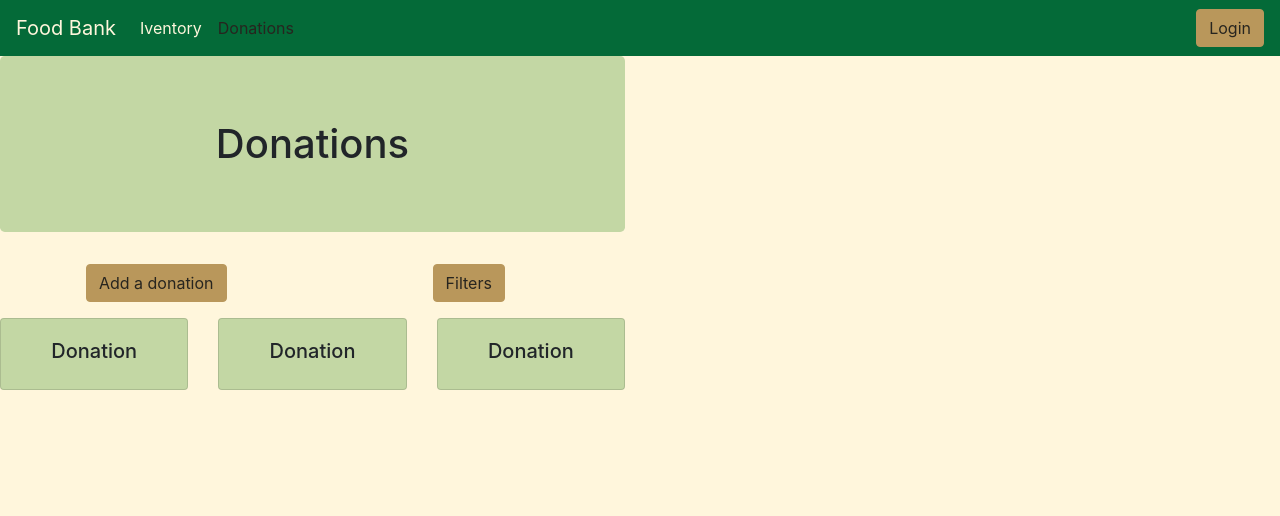
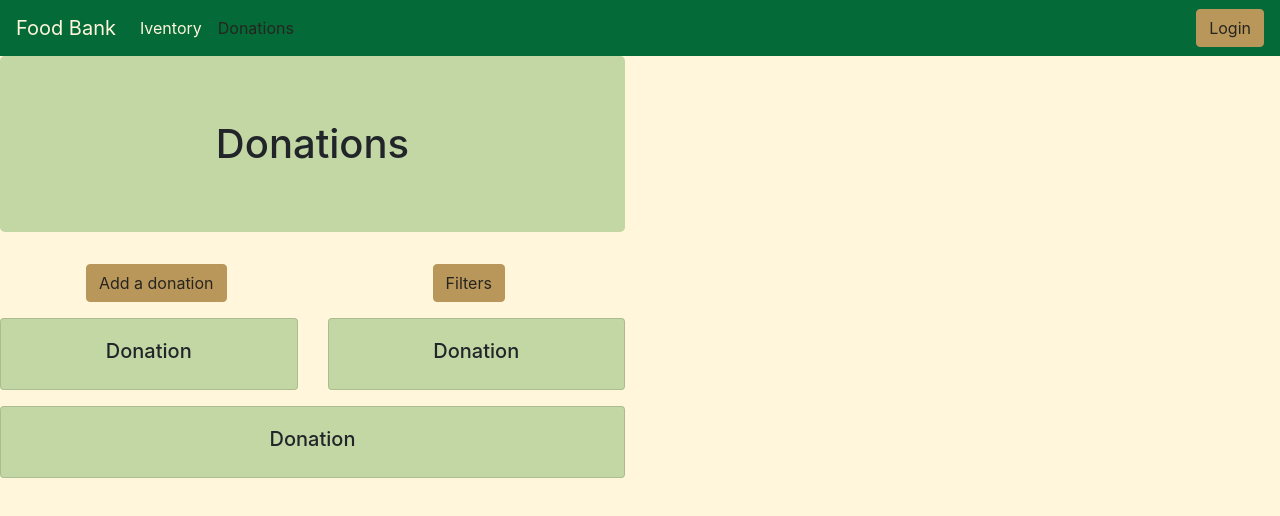
Before and after one commit to spamntaters/foodBankAngular, an Angular app: page /donations in a window 1280 px wide. Shown: the top 516 px of the page. Built offline with nearby package versions, Linux system fonts and the light colour scheme; data requests are answered from the project's data file.

Commit message:
implement async pipe as well as card wrap

```diff
--- a/src/app/donations/donation-list/donation-list.component.html
+++ b/src/app/donations/donation-list/donation-list.component.html
@@ -13,7 +13,8 @@
     Filters
 </div>
 <div class="card-deck">
-    <div class="card text-center bg-secondary" *ngFor="let donation of donations" (click)="onSelected(donation.donationId)">
+    <ng-container *ngFor="let donation of donations | async; let i = index">
+        <div class="card text-center bg-secondary" (click)="onSelected(donation.donationId)">
             <div class="card-body">
                 <!-- TODO: Make link to donation-detail -->
                 <h5 class="card-title">Donation {{donation.donationId}}</h5>
@@ -26,4 +27,6 @@
                 </ul>
             </div>
         </div>
+        <div class="d-block w-100" *ngIf="(i+1) % 2 == 0"></div>
+    </ng-container>
 </div>
--- a/src/app/donations/donation-list/donation-list.component.scss
+++ b/src/app/donations/donation-list/donation-list.component.scss
@@ -5,3 +5,7 @@ ul.list-group-flush {
 button.btn {
     margin-bottom: 1rem;
 }
+
+.card {
+    margin-bottom: 1rem;
+}
--- a/src/app/donations/donation-list/donation-list.component.ts
+++ b/src/app/donations/donation-list/donation-list.component.ts
@@ -1,6 +1,7 @@
 import { Component, OnInit } from '@angular/core';
 import { Donation } from '../../models/donation.model'
 import { DonationsService } from '../donations.service';
+import { Observable, Subscription } from 'rxjs';
 
 @Component({
   selector: 'app-donation-list',
@@ -8,21 +9,23 @@ import { DonationsService } from '../donations.service';
   styleUrls: ['./donation-list.component.scss']
 })
 export class DonationListComponent implements OnInit {
-  donations: Donation[];
+  donations: Observable<Donation[]>;
+  selectorSub: Subscription;
   filters: boolean = false;
+  numCol: Number = 3;
 
   constructor(private donationsService: DonationsService) { }
 
   ngOnInit() {
-     this.donationsService.getAllDonations()
-    .subscribe((data: Donation[]) =>{
-      this.donations = data;
-    });
-    console.log(`Donations: ${this.donations}`);
+    this.donations = this.donationsService.getAllDonations();
+  }
+
+  ngOnDestroy() {
+    this.selectorSub.unsubscribe();
   }
 
   onSelected(id: Number){
-    this.donationsService.getDonation(id)
+    this.selectorSub = this.donationsService.getDonation(id)
     .subscribe((data: Donation) => {
       this.donationsService.selectDonation(data);
     });
--- a/src/app/donations/donations.service.ts
+++ b/src/app/donations/donations.service.ts
@@ -1,6 +1,6 @@
 import { Injectable } from '@angular/core';
 import { HttpClient } from '@angular/common/http';
-import { BehaviorSubject } from 'rxjs';
+import { BehaviorSubject, Observable } from 'rxjs';
 import { Donation } from '../models/donation.model';
 
 
@@ -22,7 +22,7 @@ export class DonationsService {
   }
 
   getAllDonations() {
-    return this.http.get(`${this.apiURL}/donations`);
+    return this.http.get(`${this.apiURL}/donations`) as Observable<Donation[]>;
   }
 
   getDonation(id: Number){
```
Lines whose indentation alone changed are shown as unchanged.
